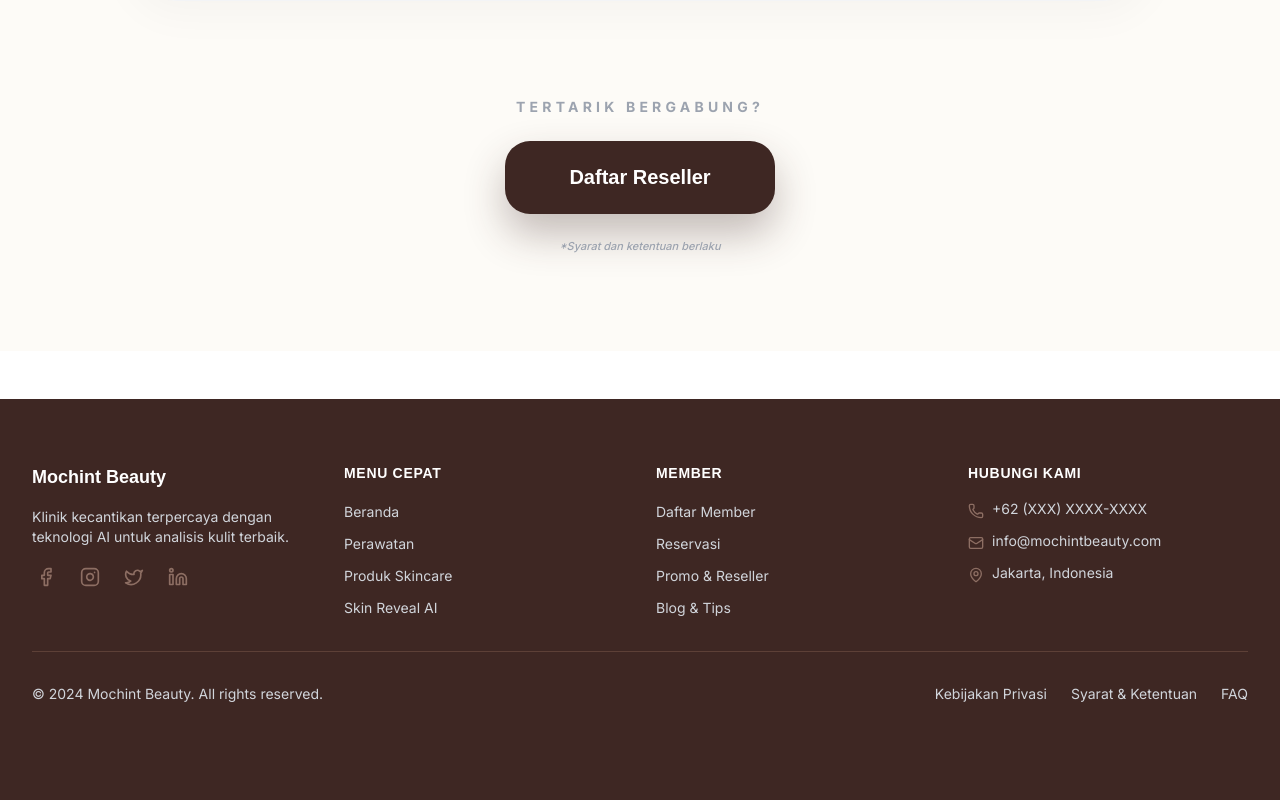
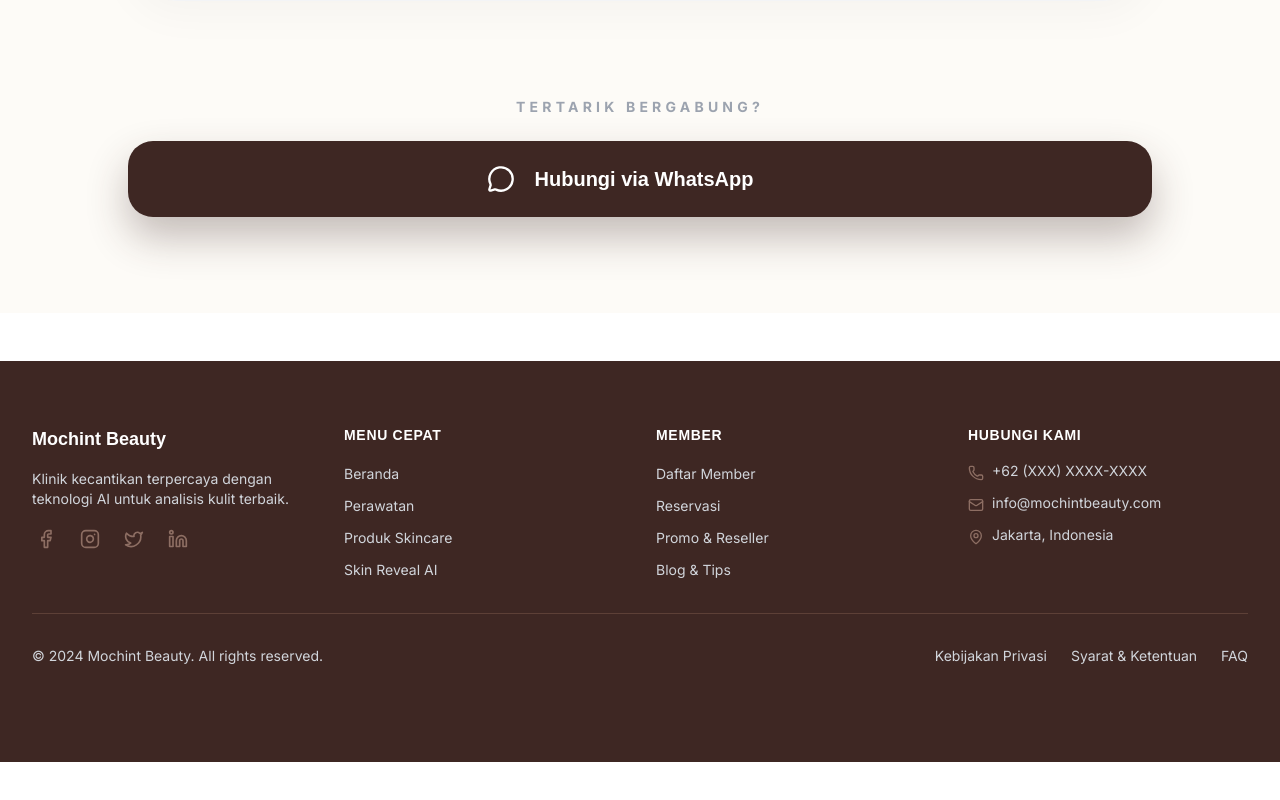
Before and after one commit to sitimaulana/mochintbeauty, a React (Vite) app: page /promo in a window 1280 px wide. Shown: the part 1374-2174 px from the top of the page. After the commit the page ends 2136 px from the top, so only its background shows below. Built offline with nearby package versions, Linux system fonts and the light colour scheme; no server answers.

Commit message:
Perbaikan page informasi dan promo

```diff
--- a/src/pages/public/Information.jsx
+++ b/src/pages/public/Information.jsx
@@ -175,13 +175,13 @@
               <div className="absolute -right-8 -top-8 sm:-right-10 sm:-top-10 w-24 h-24 sm:w-32 sm:h-32 bg-[#8D6E63] rounded-full opacity-20 group-hover:scale-150 transition-transform duration-700"></div>
               <p className="text-[9px] sm:text-[10px] font-black uppercase tracking-[0.2em] sm:tracking-[0.3em] text-[#D7CCC8] relative z-10">Exclusive Offer</p>
               <h4 className="text-lg sm:text-xl md:text-2xl font-display font-bold leading-tight tracking-tight relative z-10">
-                Dapatkan Diskon 30% untuk Reseller!
+                Jadilah Reseller Mochint Beauty Care!
               </h4>
               <button
                 onClick={() => navigate('/promo')}
                 className="w-full py-3 sm:py-3.5 md:py-4 bg-[#8D6E63] text-white rounded-xl sm:rounded-2xl font-display font-bold text-[10px] sm:text-xs uppercase tracking-wider sm:tracking-widest hover:bg-white hover:text-[#5D4037] transition-all shadow-lg active:scale-95 relative z-10"
               >
-                Cek Promo
+                Lihat Promo
               </button>
             </div>
 
--- a/src/pages/public/Promo.jsx
+++ b/src/pages/public/Promo.jsx
@@ -120,16 +120,19 @@
             </div>
           </div>
 
-          {/* Order Button Section - Poppins */}
+           {/* Order Button Section */}
           <div className="pt-6 sm:pt-8 flex flex-col items-center gap-4 sm:gap-5 md:gap-6 px-2 sm:px-4 md:px-0">
-            <p className="font-sans font-bold text-gray-400 text-xs sm:text-sm uppercase tracking-[0.2em] sm:tracking-[0.3em] mb-1 sm:mb-0">Tertarik bergabung?</p>
+            <p className="font-sans font-bold text-gray-400 text-xs sm:text-sm uppercase tracking-[0.2em] sm:tracking-[0.3em] mb-1 sm:mb-0">
+              Tertarik bergabung?
+            </p>
             <button
               onClick={handleOrderNow}
-              className="flex items-center justify-center gap-3 sm:gap-4 md:gap-5 px-8 sm:px-12 md:px-16 py-4 sm:py-5 md:py-6 bg-[#3E2723] text-white rounded-2xl sm:rounded-[20px] md:rounded-[25px] font-display font-bold text-sm sm:text-base md:text-lg lg:text-xl shadow-lg sm:shadow-[0_15px_30px_rgba(62,39,35,0.25)] md:shadow-[0_20px_40px_rgba(62,39,35,0.3)] hover:bg-[#8D6E63] hover:-translate-y-1 sm:hover:-translate-y-2 transition-all duration-500 group active:scale-95 w-full sm:w-auto mx-2 sm:mx-0"
+              className="flex items-center justify-center gap-3 sm:gap-4 md:gap-5 px-8 sm:px-12 md:px-16 py-4 sm:py-5 md:py-6 bg-[#3E2723] text-white rounded-2xl sm:rounded-[20px] md:rounded-[25px] font-display font-bold text-sm sm:text-base md:text-lg lg:text-xl shadow-lg sm:shadow-[0_15px_30px_rgba(62,39,35,0.25)] md:shadow-[0_20px_40px_rgba(62,39,35,0.3)] hover:bg-[#543832] active:scale-[0.98] transition-all w-full group"
             >
-              <span className="leading-tight">Daftar Reseller</span>
+              <MessageCircle size={22} className="sm:w-6 sm:h-6 md:w-7 md:h-7 group-hover:animate-bounce" />
+              <span>Hubungi via WhatsApp</span>
+              <ChevronRight size={18} className="sm:w-5 sm:h-5 opacity-0 group-hover:opacity-100 group-hover:translate-x-1 transition-all" />
             </button>
-            <p className="text-[10px] sm:text-[11px] text-gray-400 font-sans font-medium italic text-center px-4">*Syarat dan ketentuan berlaku</p>
           </div>
         </section>
       </div>
```
